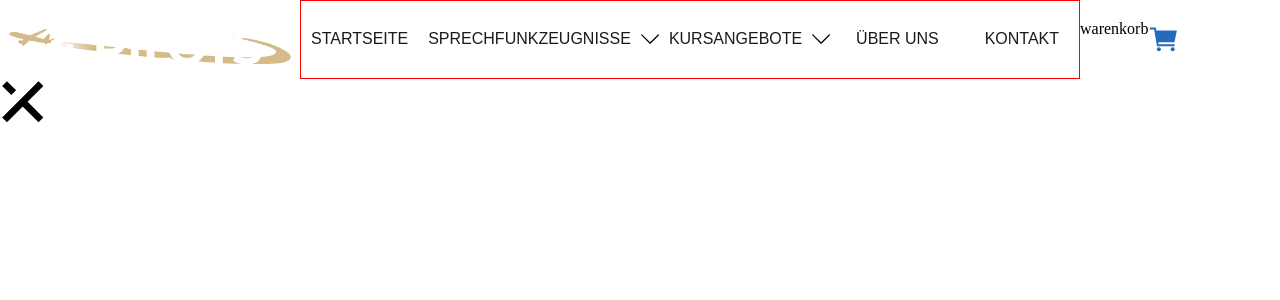
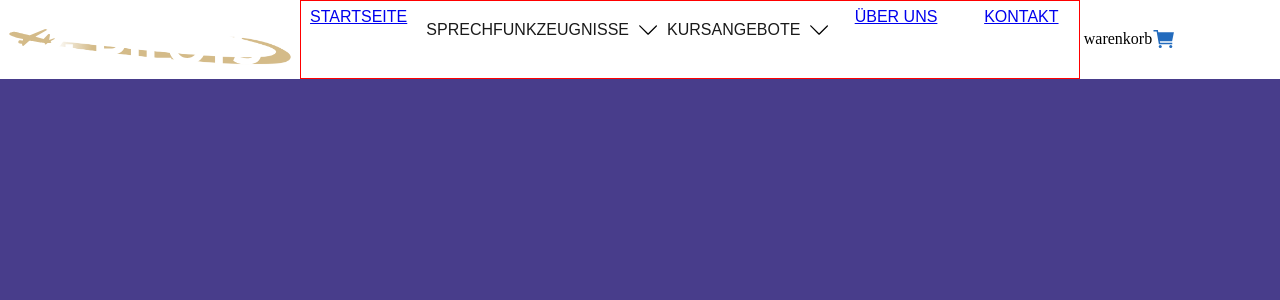
Before and after one commit to Kevin-Kuehle/training4pilots, a Vue app in the folder packages/frontend/: page / in a window 1280 px wide. Shown: the top 300 px of the page. Built offline with nearby package versions, Linux system fonts and the light colour scheme; a web font is replaced by a local one.

Commit message:
change vite config add Sourcemap and other stuff

```diff
--- a/packages/frontend/src/App.vue
+++ b/packages/frontend/src/App.vue
@@ -55,7 +55,9 @@ function handleScrolling(scroll) {
 
 <template>
   <Header />
-  <Icon color="blue" size="50" name="cross"></Icon>
+
+  <!-- TODO: later slot for content -->
+  <!-- TODO: need a footer -->
 </template>
 
 <style scoped lang="scss"></style>
--- /dev/null
+++ b/packages/frontend/src/assets/scss/modules/_globals.scss
@@ -0,0 +1,10 @@
+* {
+ padding: 0;
+ margin: 0;
+ box-sizing: border-box;
+}
+
+html, body {
+ height: 100%;
+ background-color: darkslateblue;
+}
--- a/packages/frontend/src/assets/scss/modules/_root.scss
+++ b/packages/frontend/src/assets/scss/modules/_root.scss
@@ -1,9 +1,5 @@
 
-* {
-  padding: 0;
-  margin: 0;
-  box-sizing: border-box;
-}
+
 
 //fonts
 :root {
@@ -81,6 +77,15 @@
   }
 }
 
+
+// paddings
+:root {
+  // menu rules
+  --padding-menu-item: 7px 0;
+  --padding-menu-submenu: 7px 0;
+
+}
+
 @media (prefers-color-scheme: dark) {
   :root {
     --color-background: var(--vt-c-black);
--- a/packages/frontend/src/assets/scss/style.scss
+++ b/packages/frontend/src/assets/scss/style.scss
@@ -1,2 +1,3 @@
 @import "./modules/_root.scss";
 @import "./modules/breakpoints/breakpoints.scss";
+@import "./modules/_globals.scss";
--- a/packages/frontend/src/components/header/Header.vue
+++ b/packages/frontend/src/components/header/Header.vue
@@ -194,7 +194,7 @@ svg {
   }
   &__menu {
     grid-area: menu;
-    padding: 30px 0;
+    padding: 30px 30px;
 
     @include breakpoint(XXL) {
       padding: 0;
@@ -215,7 +215,13 @@ svg {
     display: flex;
     flex-flow: row;
     justify-content: center;
+    align-items: center;
     padding: 20px 0;
+
+    svg {
+      max-height: 24px;
+      width: auto;
+    }
   }
 }
 </style>
--- a/packages/frontend/src/components/main-menu/components/menu-item.vue
+++ b/packages/frontend/src/components/main-menu/components/menu-item.vue
@@ -22,8 +22,8 @@ const props = defineProps({
   text-align: left;
   white-space: nowrap;
   flex: 1;
-  width: 100%;
   text-align: center;
+  padding: var(--padding-menu-item);
 
   &_lvl {
     &-1,
@@ -34,11 +34,11 @@ const props = defineProps({
 
     :is(div) {
       border: 1px solid rgb(108, 23, 187);
-      padding: 0.8rem 1rem;
+      // padding: 0.8rem 1rem;
     }
 
     :is(a) {
-      padding: 0.8rem 1rem;
+      // padding: 0.8rem 1rem;
     }
   }
 
--- a/packages/frontend/src/components/main-menu/components/sub-menu.vue
+++ b/packages/frontend/src/components/main-menu/components/sub-menu.vue
@@ -41,6 +41,8 @@ const subMenuButtonClasses = computed(() => {
 });
 
 function clickHandler($event) {
+  console.log(`devlog: click`, $event.target);
+
   if (
     !ref.menuButton?.contains($event.target) ||
     $event.target === ref.menuButton
@@ -121,11 +123,10 @@ function clickHandler($event) {
   align-items: flex-start;
   justify-content: center;
   position: relative;
-  padding: 10px 0;
+  padding: var(--padding-menu-submenu);
 
   &-lvl {
     &-1 {
-      width: 100%;
       text-align: left;
     }
   }
@@ -248,7 +249,7 @@ function clickHandler($event) {
         &-2,
         &-3 {
           text-align: left;
-          border: 2px solid red;
+          color: red;
         }
       }
     }
--- a/packages/frontend/src/components/main-menu/main-menu.vue
+++ b/packages/frontend/src/components/main-menu/main-menu.vue
@@ -48,7 +48,7 @@ const subMenuIconHandler = computed(() => {
   display: flex;
   flex-direction: column;
   justify-content: flex-end;
-  align-items: center;
+  align-items: flex-start;
   width: 100%;
   height: 100%;
   padding: 0;
@@ -59,22 +59,9 @@ const subMenuIconHandler = computed(() => {
 
   > * {
     text-align: left;
-  }
-
-  a {
     font-family: var(--font-menu);
     font-size: var(--font-size-menu);
     text-transform: uppercase;
-    text-decoration: none;
-    color: var(--color-menu);
-    width: 100%;
-    text-align: center;
-    padding: 10px 10px;
-
-    &:hover {
-      cursor: pointer;
-      color: var(--secondary-color);
-    }
   }
 
   @include breakpoint(XXL) {
--- a/packages/frontend/vite.config.ts
+++ b/packages/frontend/vite.config.ts
@@ -17,4 +17,7 @@ export default defineConfig({
       "@configs": path.resolve(__dirname, "./src/assets/configs"),
     },
   },
+  css: {
+   devSourcemap: true,
+  },
 });
```
